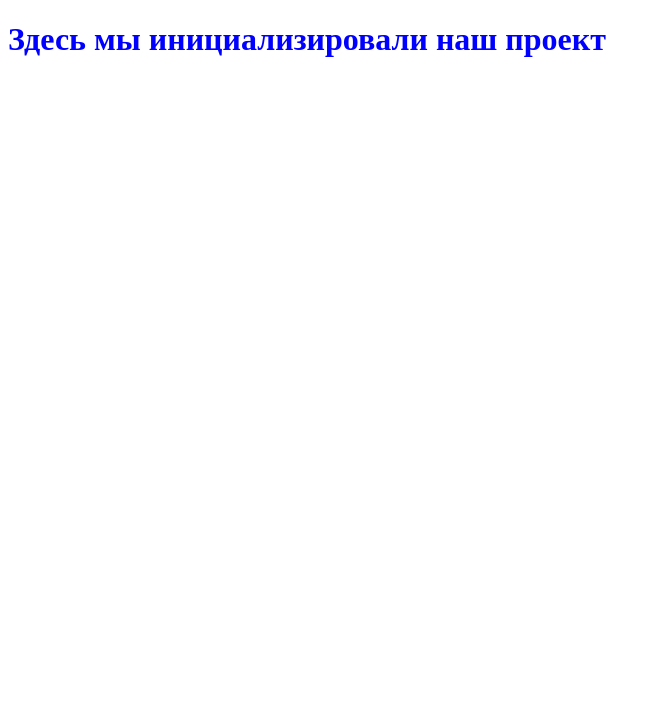
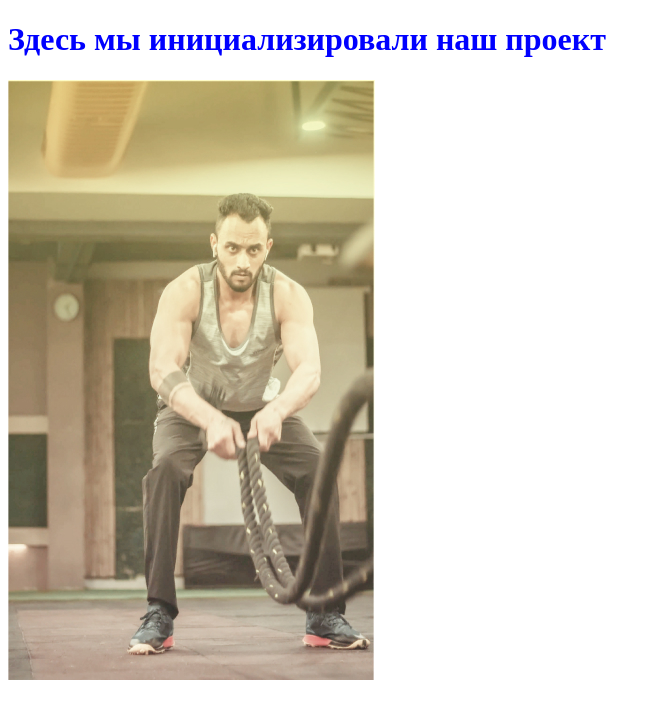
Before and after one commit to Andrew538/Module02-Test, a plain HTML site: page index.html in a window 1280 px wide. Shown: the whole page, without its empty margins (0-661 px from the left). Drawn offline with Linux system fonts and the light colour scheme.

Commit message:
add img in index.html

```diff
--- a/index.html
+++ b/index.html
@@ -9,5 +9,6 @@
 </head>
 <body>
     <h1>Здесь мы инициализировали наш проект</h1>
+    <img src="./img/coach.jpg" alt="coach">
 </body>
 </html>
```
